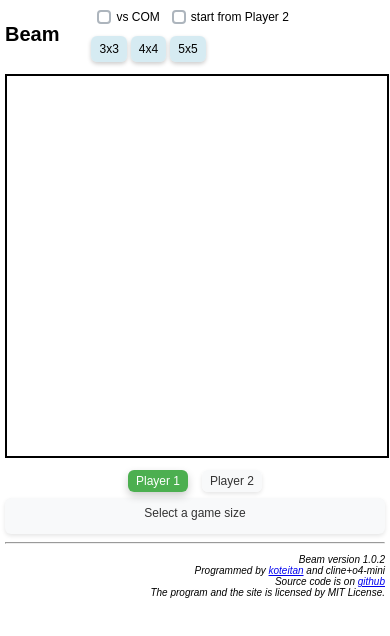
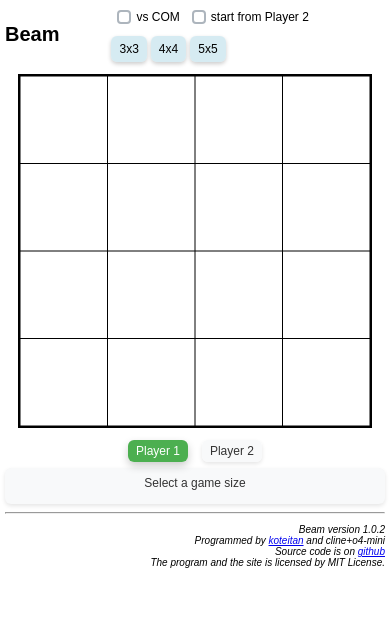
Before and after one commit to koteitan/beam, a plain HTML site: page index.html in a window 390 px wide. Drawn offline with Linux system fonts and the light colour scheme.

Commit message:
Improve layout and canvas size: adjust spacing and increase canvas size for Windows

```diff
--- a/main.js
+++ b/main.js
@@ -10,7 +10,7 @@ const lang = navigator.language.includes('ja') ? 'ja' : 'en';
 
 let currentState = STATES.START_GAME;
 let game = null;
-let boardSize = 0;
+let boardSize = 4; // デフォルトのボードサイズを4に設定
 let cellSize = 0;
 let lastTurret = null;
 let vsComMode = false; // COM対戦モードのフラグ
@@ -48,6 +48,32 @@ function setState(state, msgJa, msgEn) {
 
 // Initialize UI
 setState(STATES.START_GAME, "ゲームサイズを選択してください", "Select a game size");
+
+// ページ読み込み時にcanvasとゲームを初期化
+function initializeCanvas() {
+  const isMobile = window.innerWidth < 600;
+  if (isMobile) {
+    const maxWidth = window.innerWidth - 40;
+    boardCanvas.width = maxWidth;
+    boardCanvas.height = maxWidth;
+  } else {
+    // デスクトップ（Windows含む）ではキャンバスサイズを大きくする
+    boardCanvas.width = 500;
+    boardCanvas.height = 500;
+  }
+  cellSize = boardCanvas.width / boardSize;
+
+  // 初期状態でもゲームオブジェクトを作成
+  if (!game) {
+    game = new Game();
+    game.init(boardSize);
+  }
+
+  drawBoard();
+}
+
+// ページ読み込み時に初期化
+window.addEventListener('DOMContentLoaded', initializeCanvas);
 
 // チェックボックス状態変更時の処理
 vsComCheckbox.addEventListener('change', function() {
@@ -211,12 +237,16 @@ function drawBoard(candidatePos = null) {
 function initGame(size) {
   boardSize = size;
 
-  // Adjust canvas size for mobile devices
+  // Adjust canvas size
   const isMobile = window.innerWidth < 600;
   if (isMobile) {
     const maxWidth = window.innerWidth - 40; // 20px margin on each side
     boardCanvas.width = maxWidth;
     boardCanvas.height = maxWidth;
+  } else {
+    // デスクトップ（Windows含む）ではキャンバスサイズを大きくする
+    boardCanvas.width = 500;
+    boardCanvas.height = 500;
   }
 
   cellSize = boardCanvas.width/boardSize;
@@ -242,9 +272,9 @@ window.addEventListener('resize', function() {
       boardCanvas.height = maxWidth;
       cellSize = boardCanvas.width/boardSize;
       drawBoard();
-    } else if (boardCanvas.width !== 400) {
-      boardCanvas.width = 400;
-      boardCanvas.height = 400;
+    } else if (boardCanvas.width !== 500) {
+      boardCanvas.width = 500;
+      boardCanvas.height = 500;
       cellSize = boardCanvas.width/boardSize;
       drawBoard();
     }
--- a/style.css
+++ b/style.css
@@ -9,7 +9,7 @@ body {
 /* Header container - タイトルとコントロールを横に配置 */
 .header-container {
   display: flex;
-  justify-content: space-between;
+  justify-content: flex-start;
   align-items: flex-start;
   margin-bottom: 10px;
 }
@@ -26,7 +26,7 @@ body {
   display: flex;
   flex-direction: column;
   align-items: flex-end;
-  margin-left: 20px;
+  margin-left: 40px;
 }
 
 /* Checkbox container styling - 上部コンテナ */
```
